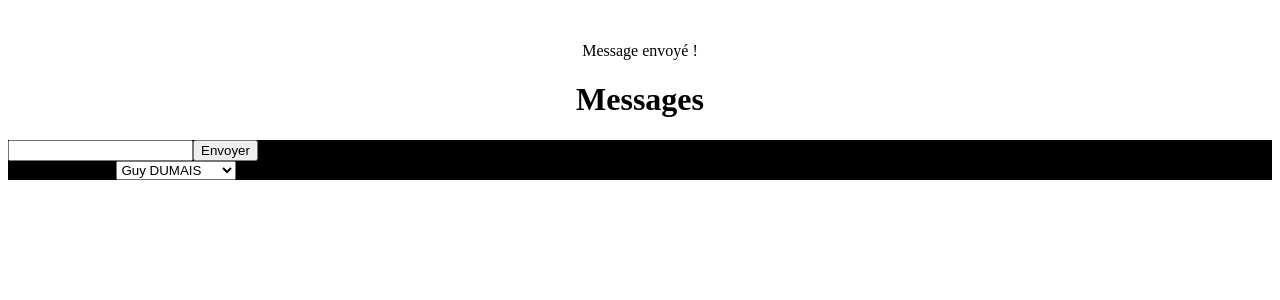
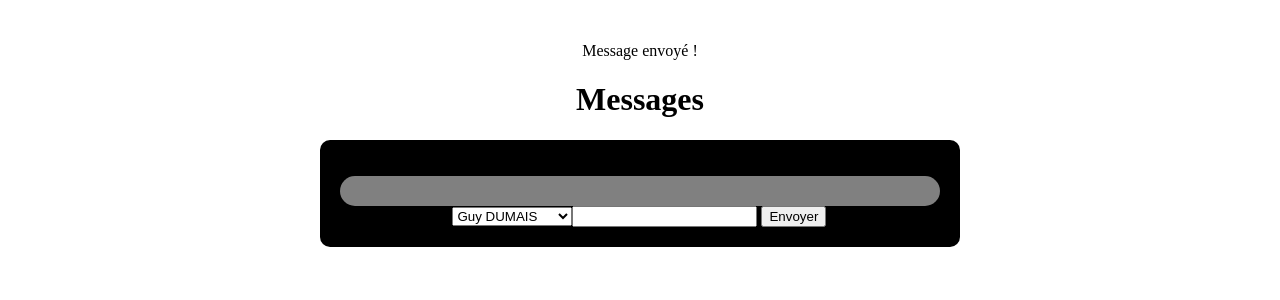
Before and after one commit to Midori92/Piscine, a PHP site: page /message.php in a window 1280 px wide. Shown: the top 300 px of the page. Run offline with PHP 8.4, Linux system fonts and the light colour scheme; data comes from the database, SQL or seed files in the repository; data that the repository does not hold is empty.

Commit message:
Modifications: - chatroom: style

```diff
--- a/message.php
+++ b/message.php
@@ -27,6 +27,15 @@ $conn = new mysqli('localhost', 'root', '',$database);
             text-align: center;
         }
 
+        .titre{
+            color: white;
+            background-color: gray;
+            height: 30px;
+            border-radius: 50px;
+            margin-top: 5px;
+
+        }
+
         .recu{
             color:white;
             background: gray;
@@ -43,8 +52,7 @@ $conn = new mysqli('localhost', 'root', '',$database);
         .send{
             color:white;
             background: blueviolet;
-            margin-bottom: 10px;
-            margin-right: 200px;
+           margin-right: 20px;
             width: 100px;
             float:right;
             clear: both;
@@ -52,14 +60,30 @@ $conn = new mysqli('localhost', 'root', '',$database);
         }
 
         .chat{
-            margin:auto;
+            margin:0 auto;
+            padding: 20px;
             background-color: black;
+            width:50%;
+            max-width: 600px;
+            border-radius: 10px;
+            position:relative;
+            top:50%;
         }
 
         form{
             margin-right: auto;
             margin-left: auto;
             clear: both;
+        }
+
+        .icon{
+            position: fixed;
+            border-radius: 50%;
+            background-color: blueviolet;
+            align-items: center;
+            color: white;
+            cursor:pointer;
+
         }
     </style>
 </head>
@@ -93,6 +117,10 @@ Values ('$me','$coach','$mess')";
 <h1> Messages </h1>
 
 <div class="chat">
+    <div class="titre"> <p>
+            <?php echo"$coach" ?></p></div>
+    <div class="message">
+
 <?php
 
 
@@ -117,12 +145,10 @@ while($data = mysqli_fetch_assoc($result3)){//messages reçu
 
 ?>
 
-    <table>
+<div class="bas">
 
         <form action = "" method = "post">
-
-            <input type = "text" name = "message" required>
-            <INPUT TYPE = "Submit" Name = "Submit1" VALUE = "Envoyer"> <br>
+<div class="form1">
             <label for="Coach">Choose a Coach:</label>
             <select id="Coach" name="Coach">
 
@@ -135,14 +161,23 @@ while($data = mysqli_fetch_assoc($result3)){//messages reçu
 
                     echo'
             <option value="'.$data["Nom"].'">'. $data["Nom"].'</option>
-            ';
-                }
+            ';  }
+
+                ?>
+</div>
+
+            <div class="form2">
+            <input type = "text" name = "message" required>
+            <INPUT TYPE = "Submit" Name = "Submit1" VALUE = "Envoyer">
 
 
-                ?>
+            </div>
+
+
         </form>
-    </table>
 
+</div>
+    </div>
 </div>
 
 </body>
```
